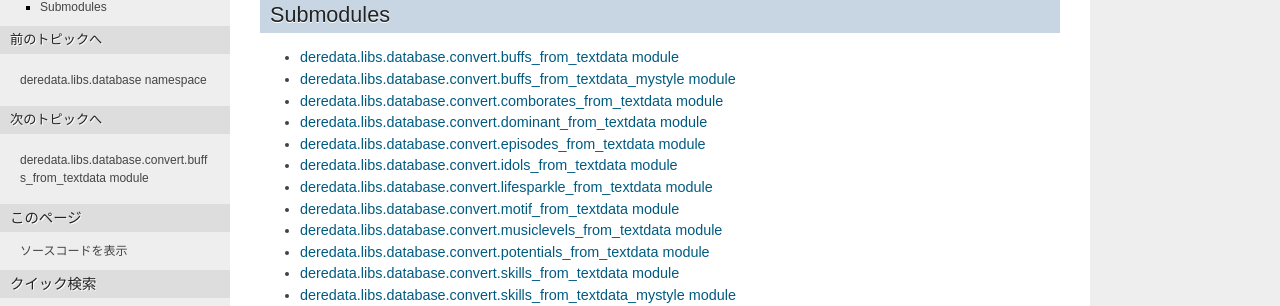
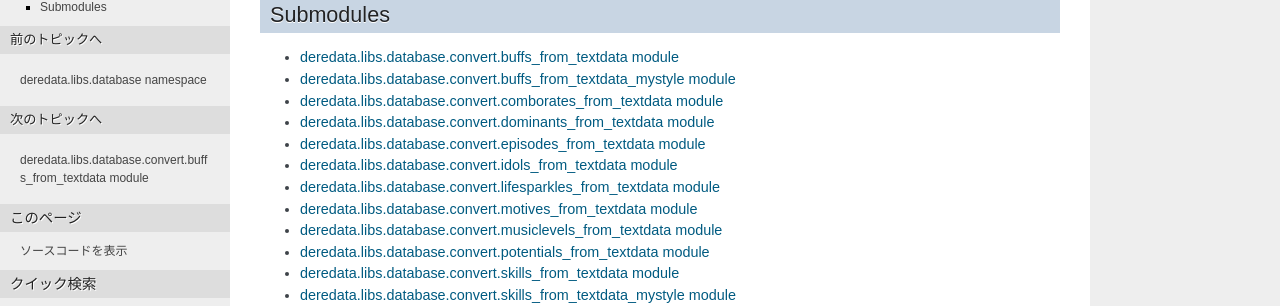
Before and after one commit to tomosatoP/deredata, a Sphinx documentation site: the page built from docs/api/source/modules/deredata.libs.database.convert.rst, in a window 1280 px wide. Shown: the part 128-434 px from the top of the page. Built offline with Sphinx 7.4.7, drawn with Linux system fonts in a browser that asks for light colours.

Commit message:
apiドキュメントアップデート

```diff
--- a/docs/api/source/modules/deredata.libs.database.convert.rst
+++ b/docs/api/source/modules/deredata.libs.database.convert.rst
@@ -12,11 +12,11 @@ Submodules
    deredata.libs.database.convert.buffs_from_textdata
    deredata.libs.database.convert.buffs_from_textdata_mystyle
    deredata.libs.database.convert.comborates_from_textdata
-   deredata.libs.database.convert.dominant_from_textdata
+   deredata.libs.database.convert.dominants_from_textdata
    deredata.libs.database.convert.episodes_from_textdata
    deredata.libs.database.convert.idols_from_textdata
-   deredata.libs.database.convert.lifesparkle_from_textdata
-   deredata.libs.database.convert.motif_from_textdata
+   deredata.libs.database.convert.lifesparkles_from_textdata
+   deredata.libs.database.convert.motives_from_textdata
    deredata.libs.database.convert.musiclevels_from_textdata
    deredata.libs.database.convert.potentials_from_textdata
    deredata.libs.database.convert.skills_from_textdata
--- a/docs/api/source/modules/deredata.libs.database.rst
+++ b/docs/api/source/modules/deredata.libs.database.rst
@@ -20,13 +20,13 @@ Submodules
    deredata.libs.database.buffs
    deredata.libs.database.comborates
    deredata.libs.database.configurations
-   deredata.libs.database.dominant
+   deredata.libs.database.dominants
    deredata.libs.database.enumerations
    deredata.libs.database.episodes
    deredata.libs.database.flavors
    deredata.libs.database.idols
-   deredata.libs.database.lifesparkle
-   deredata.libs.database.motif
+   deredata.libs.database.lifesparkles
+   deredata.libs.database.motives
    deredata.libs.database.musiclevels
    deredata.libs.database.musics
    deredata.libs.database.potentials
```
Also changed, not shown: docs/api/source/modules/deredata.libs.database.convert.dominant_from_textdata.rst (deleted, +0 -7 lines), docs/api/source/modules/deredata.libs.database.convert.dominants_from_textdata.rst (added, +7 -0 lines), docs/api/source/modules/deredata.libs.database.convert.lifesparkle_from_textdata.rst (deleted, +0 -7 lines), docs/api/source/modules/deredata.libs.database.convert.lifesparkles_from_textdata.rst (added, +7 -0 lines), docs/api/source/modules/deredata.libs.database.convert.motif_from_textdata.rst (deleted, +0 -7 lines), docs/api/source/modules/deredata.libs.database.convert.motives_from_textdata.rst (added, +7 -0 lines), docs/api/source/modules/deredata.libs.database.dominant.rst (deleted, +0 -7 lines), docs/api/source/modules/deredata.libs.database.dominants.rst (added, +7 -0 lines), docs/api/source/modules/deredata.libs.database.lifesparkle.rst (deleted, +0 -7 lines), docs/api/source/modules/deredata.libs.database.lifesparkles.rst (added, +7 -0 lines), docs/api/source/modules/deredata.libs.database.motif.rst (deleted, +0 -7 lines), docs/api/source/modules/deredata.libs.database.motives.rst (added, +7 -0 lines), docs/README.md (renamed from docs/sphinx.md), 3 other files.
